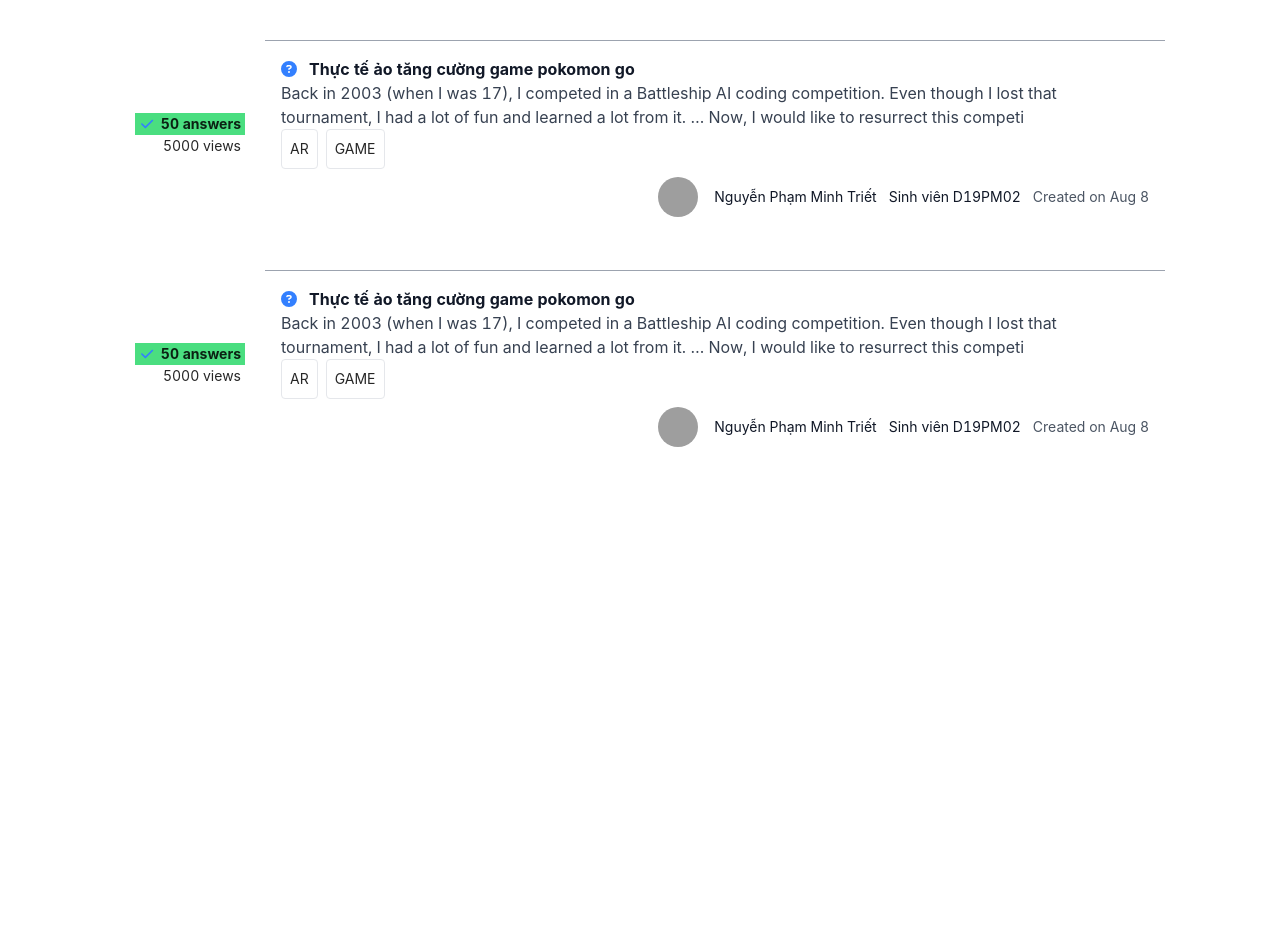
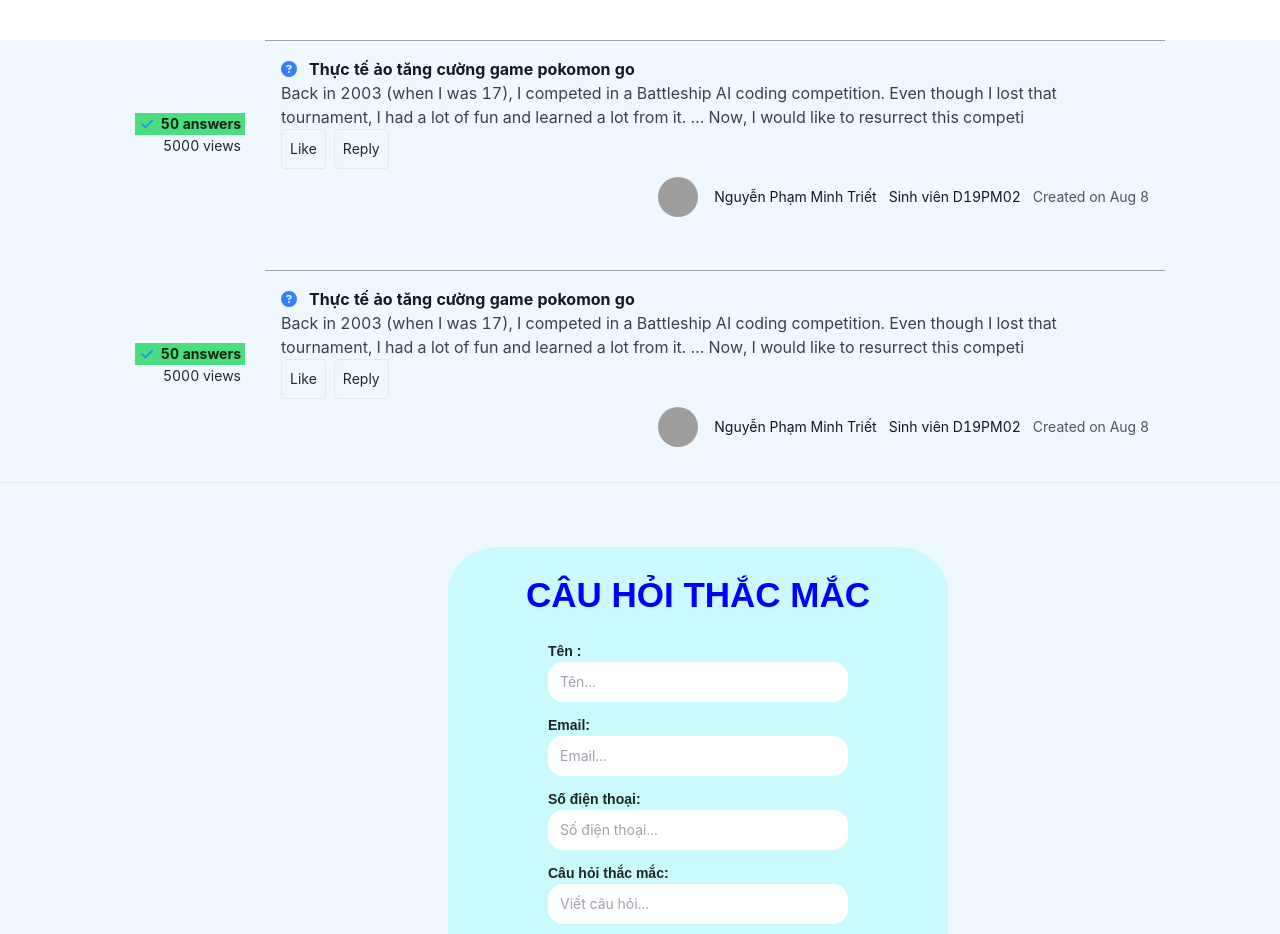
Before and after one commit to minhtriet2903/TDMU_ITCLUB_WEB, a Next.js app: page /Question in a window 1280 px wide. Shown: the top 934 px of the page. Before the commit the page ends 840 px from the top, so only its background shows below. Built offline with nearby package versions, Linux system fonts and the light colour scheme; grey boxes are pictures that could not be loaded.

Commit message:
from đăng bài

```diff
--- a/pages/Question/index.js
+++ b/pages/Question/index.js
@@ -4,7 +4,7 @@ import { faCircleQuestion, faCheck } from "@fortawesome/free-solid-svg-icons";
 
 const Ticket = () => {
   return (
-    <div>
+    <div style={{backgroundColor: "#f0f8ff"}}>
       <div className="flex mt-10 justify-center">
         <div className="w-[110px] h-[190px] mr-5 flex flex-col justify-center ml-5">
           <div className="w-full bg-green-400 font-bold px-1 flex justify-end items-center">
@@ -32,8 +32,8 @@ const Ticket = () => {
                 resurrect this competi
               </div>
               <div className="flex">
-                <div className="border p-2 rounded"> AR</div>
-                <div className="border p-2 rounded ml-2"> GAME</div>
+                <div className="border p-2 rounded"> Like</div>
+                <div className="border p-2 rounded ml-2"> Reply</div>
               </div>
             </div>
             <div className="flex items-center justify-end">
@@ -78,8 +78,8 @@ const Ticket = () => {
                 resurrect this competi
               </div>
               <div className="flex">
-                <div className="border p-2 rounded"> AR</div>
-                <div className="border p-2 rounded ml-2"> GAME</div>
+                <div className="border p-2 rounded">Like</div>
+                <div className="border p-2 rounded ml-2"> Reply</div>
               </div>
             </div>
             <div className="flex items-center justify-end">
@@ -97,6 +97,40 @@ const Ticket = () => {
           </div>
         </div>
       </div>
+      <br/>
+      <hr/>
+      <div style={{backgroundColor: "#cafafe", width: "500px",marginLeft: "35%",marginTop: "5%", borderRadius: "10%"}}>
+        <div className="container py-5">
+            <div className="row justify-content-center ">
+                <div className="col-6">
+                <h1 className="text-center" style={{fontSize: "250%", color: "blue", fontFamily: "arial"}}><b>CÂU HỎI THẮC MẮC</b></h1>
+                    <from >
+                    <div className="mb-3" style={{marginLeft: "20%"}}>
+                            <label htmlFor="id" style={{fontFamily: "arial"}}><b>Tên :</b></label>
+                           <div> <input
+                             type = "id" id="id" name="id" className="form-control" placeholder="Tên..." style={{borderRadius: "15px",width: "300px", height: "40px", padding: "3%"}}/></div>
+                    </div>
+                    <div className="mb-3" style={{marginLeft: "20%"}}>
+                            <label htmlFor="email" style={{fontFamily: "arial"}}><b>Email:</b></label>
+                            <div><input type = "email" id="email" name="email" className="form-control" placeholder="Email..." style={{padding: "3%",borderRadius: "15px",width: "300px", height: "40px"}}/></div>
+                        </div>
+                        <div className="mb-3" style={{marginLeft: "20%"}}>
+                            <label htmlFor="phone" style={{fontFamily: "arial"}}><b>Số điện thoại:</b></label>
+                            <div><input type = "phone" id="phone" name="phone" className="form-control" placeholder="Số điện thoại..." style={{padding: "3%",borderRadius: "15px",width: "300px", height: "40px"}}/></div>
+                        </div>
+                        <div className="mb-3" style={{marginLeft: "20%"}}>
+                            <label htmlFor="question" style={{fontFamily: "arial"}}><b>Câu hỏi thắc mắc:</b></label>
+                            <div><input type = "question" id="question" name="question" className="form-control" placeholder="Viết câu hỏi..." style={{padding: "3%", borderRadius: "15px",width: "300px", height: "40px"}}/></div>
+
+                        </div>
+                        <button className="btn btn-primary" style={{backgroundColor: "blue",color:"white",  borderRadius: "20px", borderWidth: "2px", borderColor: "black", marginLeft: "40%", width: "100px", height: "40px"}}>
+                            Gửi
+                        </button>
+                    </from>
+                </div>
+            </div>
+        </div>
+        </div>
     </div>
   );
 };
```
